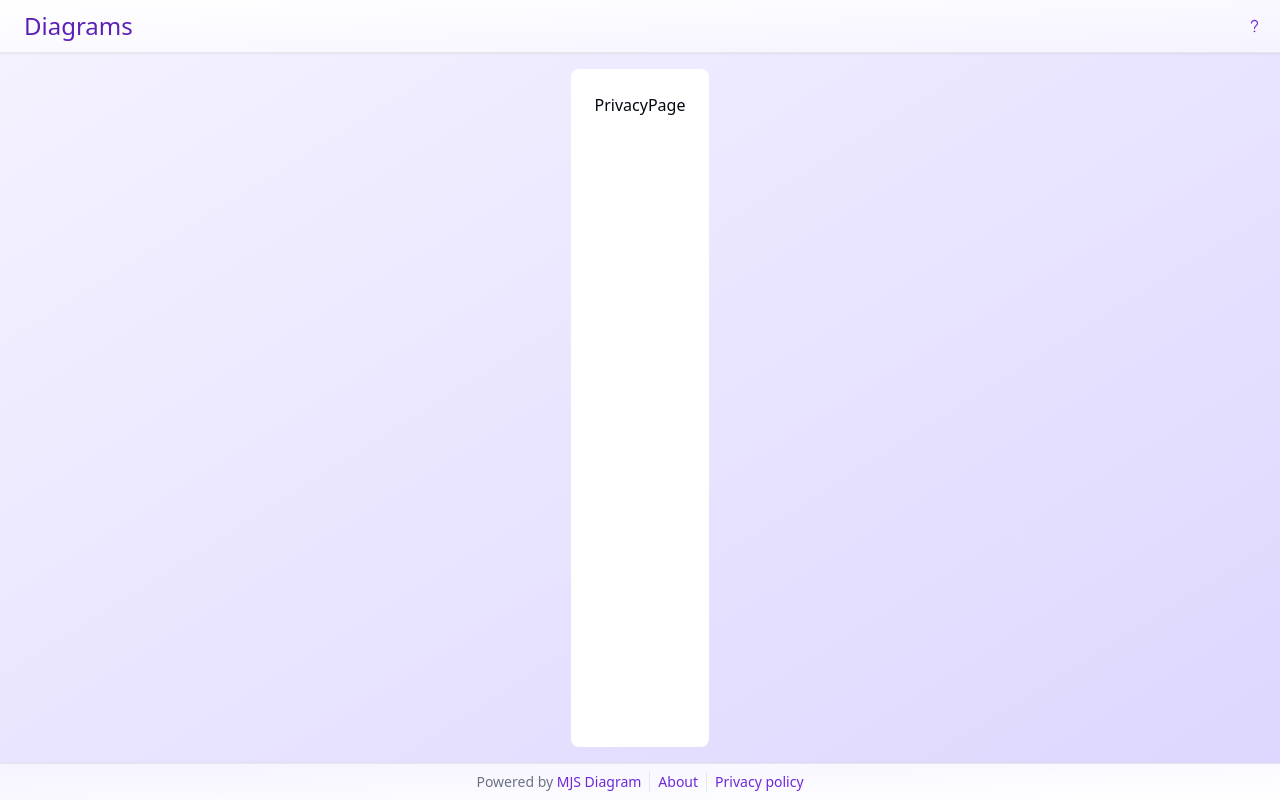
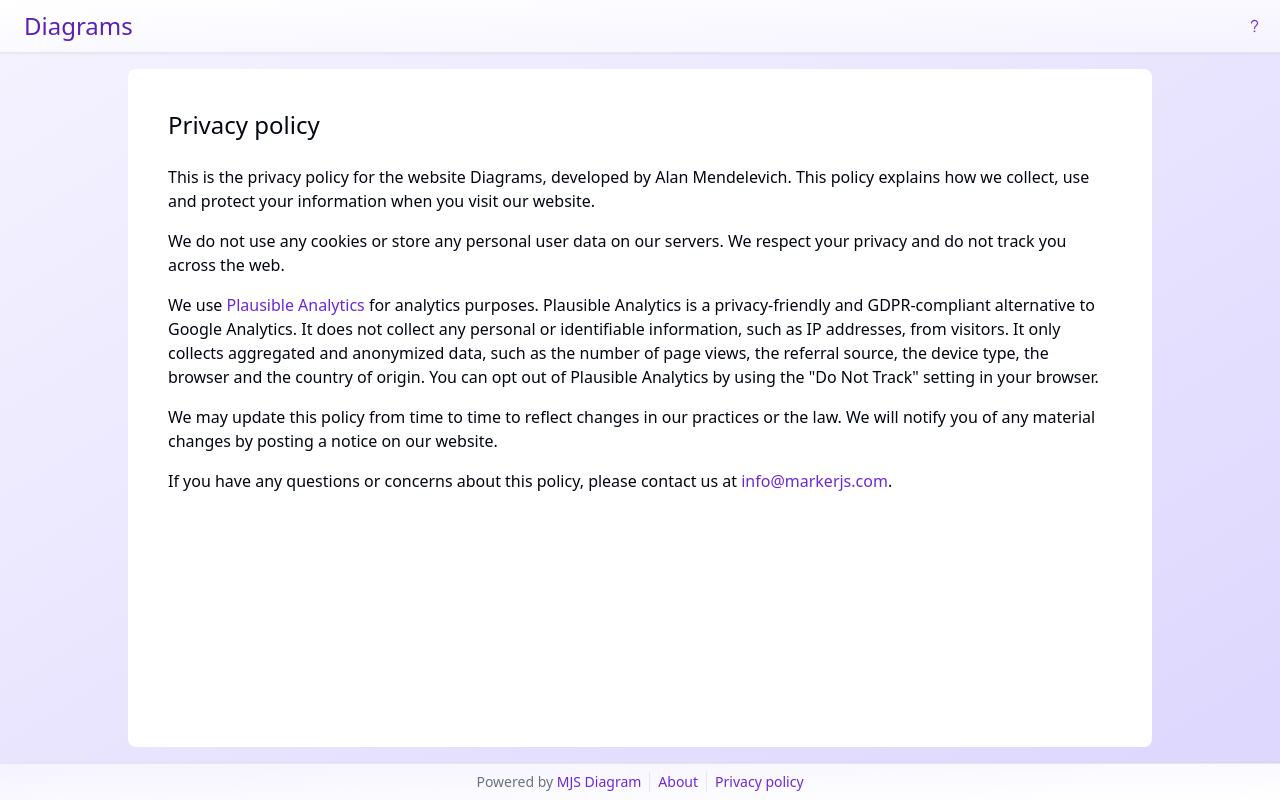
Before and after one commit to ailon/diagram-app, a Next.js app: page /privacy in a window 1280 px wide. Built offline with nearby package versions, Linux system fonts and the light colour scheme.

Commit message:
add privacy policy

```diff
--- a/app/(misc)/privacy/page.tsx
+++ b/app/(misc)/privacy/page.tsx
@@ -1,11 +1,46 @@
-import React from 'react'
+import { ScrollArea } from "@/components/ui/scroll-area";
+import React from "react";
 
-type Props = {}
+type Props = {};
 
 const PrivacyPage = (props: Props) => {
   return (
-    <div>PrivacyPage</div>
-  )
-}
+    <ScrollArea className="flex flex-1 p-4">
+      <h1>Privacy policy</h1>
+      <p>
+        This is the privacy policy for the website Diagrams, developed by Alan
+        Mendelevich. This policy explains how we collect, use and protect your
+        information when you visit our website.
+      </p>
 
-export default PrivacyPage
+      <p>
+        We do not use any cookies or store any personal user data on our
+        servers. We respect your privacy and do not track you across the web.
+      </p>
+
+      <p>
+        We use <a href="https://plausible.io/">Plausible Analytics</a> for
+        analytics purposes. Plausible Analytics is a privacy-friendly and
+        GDPR-compliant alternative to Google Analytics. It does not collect any
+        personal or identifiable information, such as IP addresses, from
+        visitors. It only collects aggregated and anonymized data, such as the
+        number of page views, the referral source, the device type, the browser
+        and the country of origin. You can opt out of Plausible Analytics by
+        using the &quot;Do Not Track&quot; setting in your browser.
+      </p>
+
+      <p>
+        We may update this policy from time to time to reflect changes in our
+        practices or the law. We will notify you of any material changes by
+        posting a notice on our website.
+      </p>
+
+      <p>
+        If you have any questions or concerns about this policy, please contact
+        us at <a href="mailto:info@markerjs.com">info@markerjs.com</a>.
+      </p>
+    </ScrollArea>
+  );
+};
+
+export default PrivacyPage;
```
